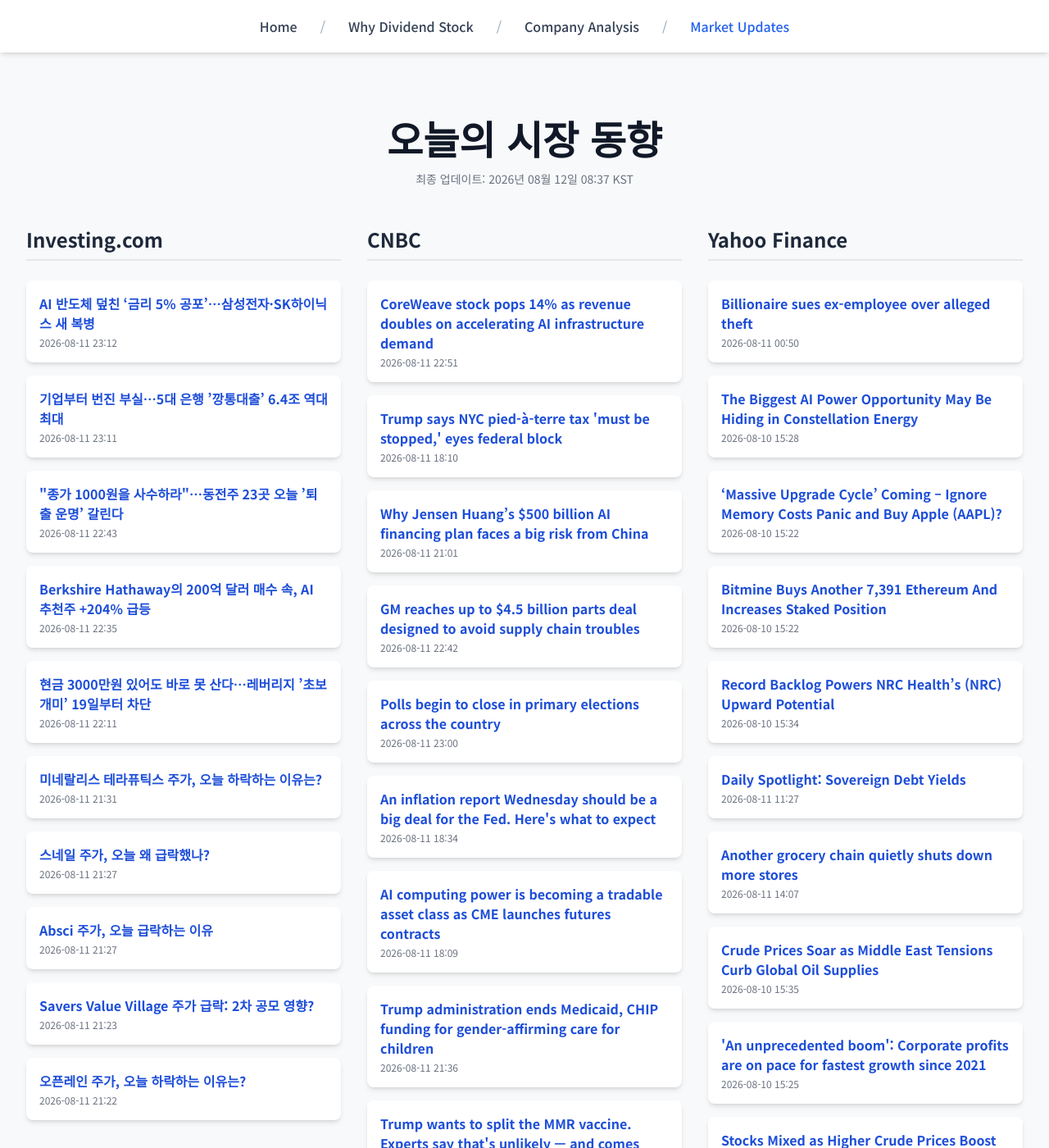
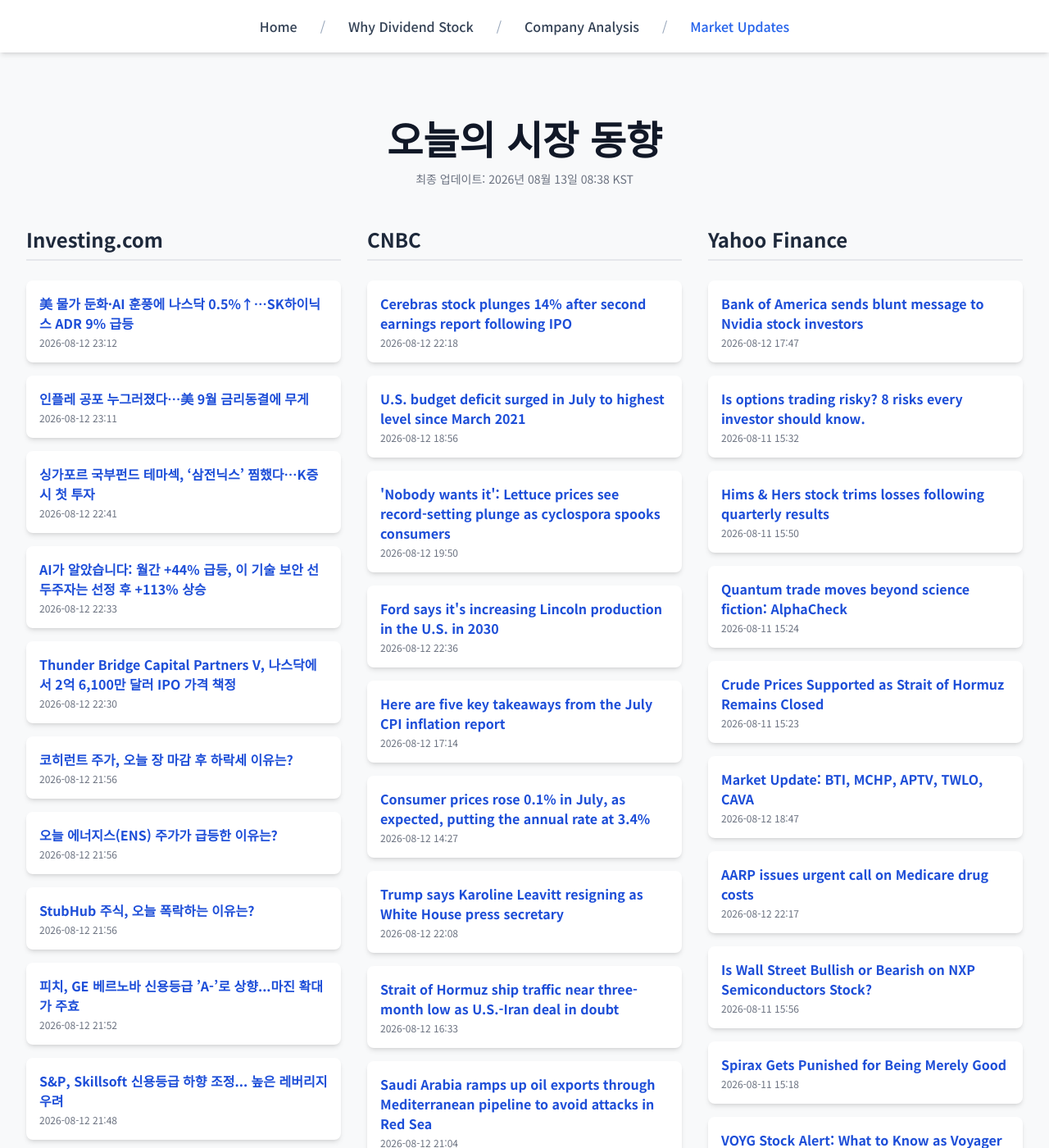
Before and after one commit to Kay-Hwang/my-company-analysis, a Jekyll site: the page built from market-updates.html, in a window 1280 px wide and 1400 px high. Shown: the whole window at 82% size. Built offline with Jekyll 4.4.1, drawn with Linux system fonts in a browser that asks for light colours; nearby versions of some CDN libraries; a script that is not in the unit is left out; some of the changed text lies outside the part shown.

Commit message:
Update daily data

```diff
--- a/_data/latest_data.json
+++ b/_data/latest_data.json
@@ -1,190 +1,190 @@
 {
-  "lastUpdated": "2026년 08월 12일 08:37 KST",
+  "lastUpdated": "2026년 08월 13일 08:38 KST",
   "news": {
     "investing": [
       {
-        "title": "AI 반도체 덮친 ‘금리 5% 공포’…삼성전자·SK하이닉스 새 복병",
-        "link": "https://kr.investing.com/news/stock-market-news/article-2057257",
-        "pubDate": "2026-08-11 23:12:08",
-        "summary": "AI 반도체 덮친 ‘금리 5% 공포’…삼성전자·SK하이닉스 새 복병"
+        "title": "﻿美 물가 둔화·AI 훈풍에 나스닥 0.5%↑…SK하이닉스 ADR 9% 급등",
+        "link": "https://kr.investing.com/news/stock-market-news/article-2059461",
+        "pubDate": "2026-08-12 23:12:09",
+        "summary": "﻿美 물가 둔화·AI 훈풍에 나스닥 0.5%↑…SK하이닉스 ADR 9% 급등"
       },
       {
-        "title": "기업부터 번진 부실…5대 은행 ’깡통대출’ 6.4조 역대 최대",
-        "link": "https://kr.investing.com/news/stock-market-news/article-2057256",
-        "pubDate": "2026-08-11 23:11:45",
-        "summary": "기업부터 번진 부실…5대 은행 ’깡통대출’ 6.4조 역대 최대"
+        "title": "인플레 공포 누그러졌다…美 9월 금리동결에 무게",
+        "link": "https://kr.investing.com/news/stock-market-news/article-2059460",
+        "pubDate": "2026-08-12 23:11:46",
+        "summary": "인플레 공포 누그러졌다…美 9월 금리동결에 무게"
       },
       {
-        "title": "\"종가 1000원을 사수하라\"…동전주 23곳 오늘 ’퇴출 운명’ 갈린다",
-        "link": "https://kr.investing.com/news/stock-market-news/article-2057238",
-        "pubDate": "2026-08-11 22:43:08",
-        "summary": "\"종가 1000원을 사수하라\"…동전주 23곳 오늘 ’퇴출 운명’ 갈린다"
+        "title": "싱가포르 국부펀드  테마섹, ‘삼전닉스’ 찜했다…K증시 첫 투자",
+        "link": "https://kr.investing.com/news/stock-market-news/article-2059436",
+        "pubDate": "2026-08-12 22:41:41",
+        "summary": "싱가포르 국부펀드  테마섹, ‘삼전닉스’ 찜했다…K증시 첫 투자"
       },
       {
-        "title": "Berkshire Hathaway의 200억 달러 매수 속, AI 추천주 +204% 급등",
-        "link": "https://kr.investing.com/news/stock-market-news/article-2057239",
-        "pubDate": "2026-08-11 22:35:55",
-        "summary": "Berkshire Hathaway의 200억 달러 매수 속, AI 추천주 +204% 급등"
+        "title": "AI가 알았습니다: 월간 +44% 급등, 이 기술 보안 선두주자는 선정 후 +113% 상승",
+        "link": "https://kr.investing.com/news/stock-market-news/article-2059438",
+        "pubDate": "2026-08-12 22:33:00",
+        "summary": "AI가 알았습니다: 월간 +44% 급등, 이 기술 보안 선두주자는 선정 후 +113% 상승"
       },
       {
-        "title": "현금 3000만원 있어도 바로 못 산다…레버리지 ’초보 개미’ 19일부터 차단",
-        "link": "https://kr.investing.com/news/stock-market-news/article-2057217",
-        "pubDate": "2026-08-11 22:11:45",
-        "summary": "현금 3000만원 있어도 바로 못 산다…레버리지 ’초보 개미’ 19일부터 차단"
+        "title": "Thunder Bridge Capital Partners V, 나스닥에서 2억 6,100만 달러 IPO 가격 책정",
+        "link": "https://kr.investing.com/news/stock-market-news/article-432SI-2059433",
+        "pubDate": "2026-08-12 22:30:03",
+        "summary": "Thunder Bridge Capital Partners V, 나스닥에서 2억 6,100만 달러 IPO 가격 책정"
       },
       {
-        "title": "미네랄리스 테라퓨틱스 주가, 오늘 하락하는 이유는?",
-        "link": "https://kr.investing.com/news/stock-market-news/article-93CH-2057156",
-        "pubDate": "2026-08-11 21:31:28",
-        "summary": "미네랄리스 테라퓨틱스 주가, 오늘 하락하는 이유는?"
+        "title": "코히런트 주가, 오늘 장 마감 후 하락세 이유는?",
+        "link": "https://kr.investing.com/news/stock-market-news/article-93CH-2059390",
+        "pubDate": "2026-08-12 21:56:30",
+        "summary": "코히런트 주가, 오늘 장 마감 후 하락세 이유는?"
       },
       {
-        "title": "스네일 주가, 오늘 왜 급락했나?",
-        "link": "https://kr.investing.com/news/stock-market-news/article-93CH-2057148",
-        "pubDate": "2026-08-11 21:27:58",
-        "summary": "스네일 주가, 오늘 왜 급락했나?"
+        "title": "오늘 에너지스(ENS) 주가가 급등한 이유는?",
+        "link": "https://kr.investing.com/news/stock-market-news/article-93CH-2059389",
+        "pubDate": "2026-08-12 21:56:27",
+        "summary": "오늘 에너지스(ENS) 주가가 급등한 이유는?"
       },
       {
-        "title": "Absci 주가, 오늘 급락하는 이유",
-        "link": "https://kr.investing.com/news/stock-market-news/article-93CH-2057147",
-        "pubDate": "2026-08-11 21:27:37",
-        "summary": "Absci 주가, 오늘 급락하는 이유"
+        "title": "StubHub 주식, 오늘 폭락하는 이유는?",
+        "link": "https://kr.investing.com/news/stock-market-news/article-93CH-2059388",
+        "pubDate": "2026-08-12 21:56:11",
+        "summary": "StubHub 주식, 오늘 폭락하는 이유는?"
       },
       {
-        "title": "Savers Value Village 주가 급락: 2차 공모 영향?",
-        "link": "https://kr.investing.com/news/stock-market-news/article-93CH-2057138",
-        "pubDate": "2026-08-11 21:23:02",
-        "summary": "Savers Value Village 주가 급락: 2차 공모 영향?"
+        "title": "피치, GE 베르노바 신용등급 ’A-’로 상향...마진 확대가 주효",
+        "link": "https://kr.investing.com/news/stock-market-news/article-93CH-2059382",
+        "pubDate": "2026-08-12 21:52:27",
+        "summary": "피치, GE 베르노바 신용등급 ’A-’로 상향...마진 확대가 주효"
       },
       {
-        "title": "오픈레인 주가, 오늘 하락하는 이유는?",
-        "link": "https://kr.investing.com/news/stock-market-news/article-93CH-2057137",
-        "pubDate": "2026-08-11 21:22:57",
-        "summary": "오픈레인 주가, 오늘 하락하는 이유는?"
+        "title": "S&P, Skillsoft 신용등급 하향 조정... 높은 레버리지 우려",
+        "link": "https://kr.investing.com/news/stock-market-news/article-93CH-2059376",
+        "pubDate": "2026-08-12 21:48:16",
+        "summary": "S&P, Skillsoft 신용등급 하향 조정... 높은 레버리지 우려"
       }
     ],
     "cnbc": [
       {
-        "title": "CoreWeave stock pops 14% as revenue doubles on accelerating AI infrastructure demand",
-        "link": "https://www.cnbc.com/2026/08/11/coreweave-crwv-q2-earnings-report-2026.html",
-        "pubDate": "Tue, 11 Aug 2026 22:51:06 GMT",
-        "summary": "CoreWeave's revenue is surging as the AI boom continues, but the company is also sitting on $35 billion in debt."
+        "title": "Cerebras stock plunges 14% after second earnings report following IPO",
+        "link": "https://www.cnbc.com/2026/08/12/cerebras-cbrs-q2-earnings-report-2026.html",
+        "pubDate": "Wed, 12 Aug 2026 22:18:58 GMT",
+        "summary": "Cerebras Systems reported better-than-expected second-quarter revenue and raised its full-year guidance."
       },
       {
-        "title": "Trump says NYC pied-à-terre tax 'must be stopped,' eyes federal block",
-        "link": "https://www.cnbc.com/2026/08/11/trump-nyc-pied-a-terre-tax-mamdani-lawsuit.html",
-        "pubDate": "Tue, 11 Aug 2026 18:10:10 GMT",
-        "summary": "Trump in a Truth Social post called Mamdani's pied-à-terre tax a \"dangerous political 'experiment' in New York will destroy\" the city and state."
+        "title": "U.S. budget deficit surged in July to highest level since March 2021",
+        "link": "https://www.cnbc.com/2026/08/12/us-budget-deficit-surged-in-july-to-highest-level-since-march-2021.html",
+        "pubDate": "Wed, 12 Aug 2026 18:56:15 GMT",
+        "summary": "Beyond the big single-month jump, the collective red ink over the 10 months of the fiscal year rose to nearly $1.8 trillion, surpassing the same period in 2025."
       },
       {
-        "title": "Why Jensen Huang’s $500 billion AI financing plan faces a big risk from China",
-        "link": "https://www.cnbc.com/2026/08/11/nvidia-ai-funding-jensen-huang-china-risk.html",
-        "pubDate": "Tue, 11 Aug 2026 21:01:13 GMT",
-        "summary": "Nvidia CEO Jensen Huang is pitching GPUs as long-term collateral to unlock $500 billion in funding. The question is how fast will his chips depreciate?"
+        "title": "'Nobody wants it': Lettuce prices see record-setting plunge as cyclospora spooks consumers",
+        "link": "https://www.cnbc.com/2026/08/12/lettuce-prices-cyclospora-cpi.html",
+        "pubDate": "Wed, 12 Aug 2026 19:50:29 GMT",
+        "summary": "Lettuce prices posted their sharpest month-over-month decline on record as diners reconsider the vegetable amid the cyclospora outbreak."
       },
       {
-        "title": "GM reaches up to $4.5 billion parts deal designed to avoid supply chain troubles",
-        "link": "https://www.cnbc.com/2026/08/11/gm-makes-4point5-billion-parts-deal-to-bolster-supply-chain.html",
-        "pubDate": "Tue, 11 Aug 2026 22:42:10 GMT",
-        "summary": "The deal follows years of global automotive supply chain issues for GM and other companies."
+        "title": "Ford says it's increasing Lincoln production in the U.S. in 2030",
+        "link": "https://www.cnbc.com/2026/08/12/ford-lincoln-us-china.html",
+        "pubDate": "Wed, 12 Aug 2026 22:36:44 GMT",
+        "summary": "Ford said on Wednesday that it will be increasing production of its Lincoln cars in the U.S. beginning in 2030."
       },
       {
-        "title": "Polls begin to close in primary elections across the country",
-        "link": "https://www.cnbc.com/2026/08/11/primary-election-wisconsin-minnesota-south-carolina-democrats-hong-flanagan-craig.html",
-        "pubDate": "Tue, 11 Aug 2026 23:00:01 GMT",
-        "summary": "Progressive Democrats hope to keep their winning streak rolling in Minnesota and Wisconsin."
+        "title": "Here are five key takeaways from the July CPI inflation report",
+        "link": "https://www.cnbc.com/2026/08/12/here-are-five-key-takeaways-from-the-july-cpi-inflation-report.html",
+        "pubDate": "Wed, 12 Aug 2026 17:14:09 GMT",
+        "summary": "Readings for July on the prices consumers pay for goods and services came in pretty much on target."
       },
       {
-        "title": "An inflation report Wednesday should be a big deal for the Fed. Here's what to expect",
-        "link": "https://www.cnbc.com/2026/08/11/an-inflation-report-wednesday-should-be-a-big-deal-for-the-fed-heres-what-to-expect.html",
-        "pubDate": "Tue, 11 Aug 2026 18:34:41 GMT",
-        "summary": "The consumer price index is expected to show only a modest increase for July."
+        "title": "Consumer prices rose 0.1% in July, as expected, putting the annual rate at 3.4%",
+        "link": "https://www.cnbc.com/2026/08/12/cpi-inflation-report-july-2026.html",
+        "pubDate": "Wed, 12 Aug 2026 14:27:35 GMT",
+        "summary": "The consumer price index was expected to increase 0.1% in July, with an annual rate of 3.4%."
       },
       {
-        "title": "AI computing power is becoming a tradable asset class as CME launches futures contracts",
-        "link": "https://www.cnbc.com/2026/08/11/ai-computing-power-becomes-a-tradable-asset-class-as-cme-starts-futures.html",
-        "pubDate": "Tue, 11 Aug 2026 18:09:08 GMT",
-        "summary": "The exchange is partnering with Silicon Data to introduce two compute futures contracts on Oct. 5, pending regulatory review."
+        "title": "Trump says Karoline Leavitt resigning as White House press secretary",
+        "link": "https://www.cnbc.com/2026/08/12/trump-white-house-karoline-leavitt-resigning-.html",
+        "pubDate": "Wed, 12 Aug 2026 22:08:51 GMT",
+        "summary": "Leavitt, the youngest White House press secretary ever, gave birth in May to a girl, her second child."
       },
       {
-        "title": "Trump administration ends Medicaid, CHIP funding for gender-affirming care for children",
-        "link": "https://www.cnbc.com/2026/08/11/trump-medicaid-chip-funding-gender-affirming-care-children.html",
-        "pubDate": "Tue, 11 Aug 2026 21:36:03 GMT",
-        "summary": "Federal dollars in the two health insurance programs would not go toward gender-affirming care, but states could still cover the treatments."
+        "title": "Strait of Hormuz ship traffic near three-month low as U.S.-Iran deal in doubt",
+        "link": "https://www.cnbc.com/2026/08/12/strait-hormuz-ship-traffic-iran-war-deal.html",
+        "pubDate": "Wed, 12 Aug 2026 16:33:35 GMT",
+        "summary": "Traffic is about 90% lower than the daily average of 130 ships that transited Hormuz before the U.S. and Israel attacked Iran on Feb. 28."
       },
       {
-        "title": "Trump wants to split the MMR vaccine. Experts say that's unlikely — and comes with consequences",
-        "link": "https://www.cnbc.com/2026/08/11/mmr-vaccine-trump-wants-to-split-childhood-shot-up.html",
-        "pubDate": "Tue, 11 Aug 2026 16:50:04 GMT",
-        "summary": "Doctors and other experts say that splitting the measles, mumps and rubella shot has no scientific basis and is unlikely to get off the ground."
+        "title": "Saudi Arabia ramps up oil exports through Mediterranean pipeline to avoid attacks in Red Sea",
+        "link": "https://www.cnbc.com/2026/08/12/saudi-arabia-iran-oil-red-sea-houthi-suez-canal-strait-hormuz.html",
+        "pubDate": "Wed, 12 Aug 2026 21:04:18 GMT",
+        "summary": "Oil exports from Egypt's Mediterranean port of Sidi Kerir have more than doubled. The crude is mostly from Saudi Arabia, according to Kpler."
       },
       {
-        "title": "Wall Street just endorsed Jensen Huang's 'big concept' for AI. What now?",
-        "link": "https://www.cnbc.com/2026/08/11/wall-street-endorsed-jensen-huangs-big-concept-for-ai-what-now.html",
-        "pubDate": "Tue, 11 Aug 2026 14:11:05 GMT",
-        "summary": "The first three-plus years of the AI build-out have been funded by record amounts of equity and debt issued by leading tech companies. Nvidia has a new idea."
+        "title": "SpaceX short sellers are running out of bullets as stock rebounds more than 40% off low",
+        "link": "https://www.cnbc.com/2026/08/12/spacex-short-sellers-are-running-out-of-bullets-as-stock-rebounds-38percent-off-low.html",
+        "pubDate": "Wed, 12 Aug 2026 19:15:54 GMT",
+        "summary": "Short interest in SpaceX fell to about 11% of the company's publicly traded shares Wednesday, down sharply from a peak of 34% last week, according to S3."
       }
     ],
     "yahoo": [
       {
-        "title": "Billionaire sues ex-employee over alleged theft",
-        "link": "https://finance.yahoo.com/markets/crypto/articles/billionaire-sues-ex-employee-over-005000617.html",
-        "pubDate": "2026-08-11T00:50:00Z",
-        "summary": "Billionaire sues ex-employee over alleged theft"
+        "title": "Bank of America sends blunt message to Nvidia stock investors",
+        "link": "https://finance.yahoo.com/markets/stocks/articles/bank-america-sends-blunt-message-174700491.html",
+        "pubDate": "2026-08-12T17:47:00Z",
+        "summary": "Bank of America sends blunt message to Nvidia stock investors"
       },
       {
-        "title": "The Biggest AI Power Opportunity May Be Hiding in Constellation Energy",
-        "link": "https://finance.yahoo.com/energy/articles/biggest-ai-power-opportunity-may-152841726.html",
-        "pubDate": "2026-08-10T15:28:41Z",
-        "summary": "The Biggest AI Power Opportunity May Be Hiding in Constellation Energy"
+        "title": "Is options trading risky? 8 risks every investor should know.",
+        "link": "https://finance.yahoo.com/personal-finance/investing/article/is-options-trading-risky-153226519.html",
+        "pubDate": "2026-08-11T15:32:26Z",
+        "summary": "Is options trading risky? 8 risks every investor should know."
       },
       {
-        "title": "‘Massive Upgrade Cycle’ Coming – Ignore Memory Costs Panic and Buy Apple (AAPL)?",
-        "link": "https://finance.yahoo.com/markets/stocks/articles/massive-upgrade-cycle-coming-ignore-152241666.html",
-        "pubDate": "2026-08-10T15:22:41Z",
-        "summary": "‘Massive Upgrade Cycle’ Coming – Ignore Memory Costs Panic and Buy Apple (AAPL)?"
+        "title": "Hims & Hers stock trims losses following quarterly results",
+        "link": "https://finance.yahoo.com/markets/stocks/article/hims--hers-stock-trims-losses-following-quarterly-results-155021166.html",
+        "pubDate": "2026-08-11T15:50:21Z",
+        "summary": "Hims & Hers stock trims losses following quarterly results"
       },
       {
-        "title": "Bitmine Buys Another 7,391 Ethereum And Increases Staked Position",
-        "link": "https://finance.yahoo.com/markets/crypto/articles/bitmine-buys-another-7-391-152200064.html",
-        "pubDate": "2026-08-10T15:22:00Z",
-        "summary": "Bitmine Buys Another 7,391 Ethereum And Increases Staked Position"
+        "title": "Quantum trade moves beyond science fiction: AlphaCheck",
+        "link": "https://finance.yahoo.com/markets/article/quantum-trade-moves-beyond-science-fiction-alphacheck-152407486.html",
+        "pubDate": "2026-08-11T15:24:07Z",
+        "summary": "Quantum trade moves beyond science fiction: AlphaCheck"
       },
       {
-        "title": "Record Backlog Powers NRC Health’s (NRC) Upward Potential",
-        "link": "https://finance.yahoo.com/markets/stocks/articles/record-backlog-powers-nrc-health-153446918.html",
-        "pubDate": "2026-08-10T15:34:46Z",
-        "summary": "Record Backlog Powers NRC Health’s (NRC) Upward Potential"
+        "title": "Crude Prices Supported as Strait of Hormuz Remains Closed",
+        "link": "https://finance.yahoo.com/energy/articles/crude-prices-supported-strait-hormuz-152330758.html",
+        "pubDate": "2026-08-11T15:23:30Z",
+        "summary": "Crude Prices Supported as Strait of Hormuz Remains Closed"
       },
       {
-        "title": "Daily Spotlight: Sovereign Debt Yields",
-        "link": "https://finance.yahoo.com/research/reports/ARGUS_47879_MarketOutlook_1786447655000?yptr=yahoo&ncid=yahooproperties_plusresear_nm5q6ze1cei",
-        "pubDate": "2026-08-11T11:27:35Z",
-        "summary": "Daily Spotlight: Sovereign Debt Yields"
+        "title": "Market Update: BTI, MCHP, APTV, TWLO, CAVA",
+        "link": "https://finance.yahoo.com/research/reports/ARGUS_47898_MarketUpdate_1786560461000?yptr=yahoo&ncid=yahooproperties_plusresear_nm5q6ze1cei",
+        "pubDate": "2026-08-12T18:47:41Z",
+        "summary": "Market Update: BTI, MCHP, APTV, TWLO, CAVA"
       },
       {
-        "title": "Another grocery chain quietly shuts down more stores",
-        "link": "https://finance.yahoo.com/real-estate/articles/another-grocery-chain-quietly-shuts-140700813.html",
-        "pubDate": "2026-08-11T14:07:00Z",
-        "summary": "Another grocery chain quietly shuts down more stores"
+        "title": "AARP issues urgent call on Medicare drug costs",
+        "link": "https://finance.yahoo.com/healthcare/articles/aarp-issues-urgent-call-medicare-221700862.html",
+        "pubDate": "2026-08-12T22:17:00Z",
+        "summary": "AARP issues urgent call on Medicare drug costs"
       },
       {
-        "title": "Crude Prices Soar as Middle East Tensions Curb Global Oil Supplies",
-        "link": "https://finance.yahoo.com/energy/articles/crude-prices-soar-middle-east-153512948.html",
-        "pubDate": "2026-08-10T15:35:12Z",
-        "summary": "Crude Prices Soar as Middle East Tensions Curb Global Oil Supplies"
+        "title": "Is Wall Street Bullish or Bearish on NXP Semiconductors Stock?",
+        "link": "https://finance.yahoo.com/markets/stocks/articles/wall-street-bullish-bearish-nxp-155618610.html",
+        "pubDate": "2026-08-11T15:56:18Z",
+        "summary": "Is Wall Street Bullish or Bearish on NXP Semiconductors Stock?"
       },
       {
-        "title": "'An unprecedented boom': Corporate profits are on pace for fastest growth since 2021",
-        "link": "https://finance.yahoo.com/markets/article/an-unprecedented-boom-corporate-profits-are-on-pace-for-fastest-growth-since-2021-152552912.html",
-        "pubDate": "2026-08-10T15:25:52Z",
-        "summary": "'An unprecedented boom': Corporate profits are on pace for fastest growth since 2021"
+        "title": "Spirax Gets Punished for Being Merely Good",
+        "link": "https://finance.yahoo.com/markets/stocks/articles/spirax-gets-punished-being-merely-151858718.html",
+        "pubDate": "2026-08-11T15:18:58Z",
+        "summary": "Spirax Gets Punished for Being Merely Good"
       },
       {
-        "title": "Stocks Mixed as Higher Crude Prices Boost T-Note Yields",
-        "link": "https://finance.yahoo.com/markets/stocks/articles/stocks-mixed-higher-crude-prices-151451062.html",
-        "pubDate": "2026-08-10T15:14:51Z",
-        "summary": "Stocks Mixed as Higher Crude Prices Boost T-Note Yields"
+        "title": "VOYG Stock Alert: What to Know as Voyager Technologies Scores New Space Force Contract",
+        "link": "https://finance.yahoo.com/markets/stocks/articles/voyg-stock-alert-know-voyager-151504914.html",
+        "pubDate": "2026-08-11T15:15:04Z",
+        "summary": "VOYG Stock Alert: What to Know as Voyager Technologies Scores New Space Force Contract"
       }
     ]
   }
```
